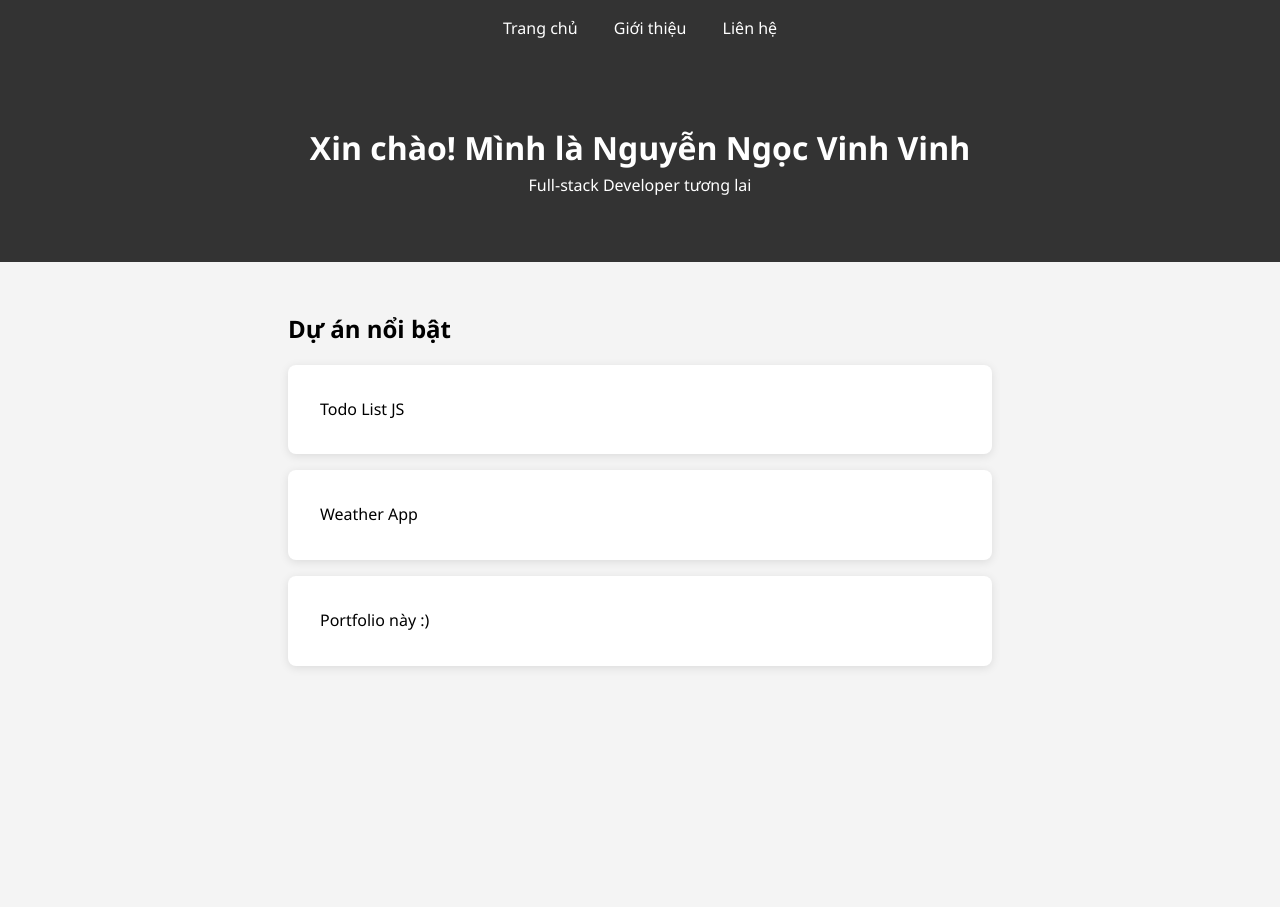
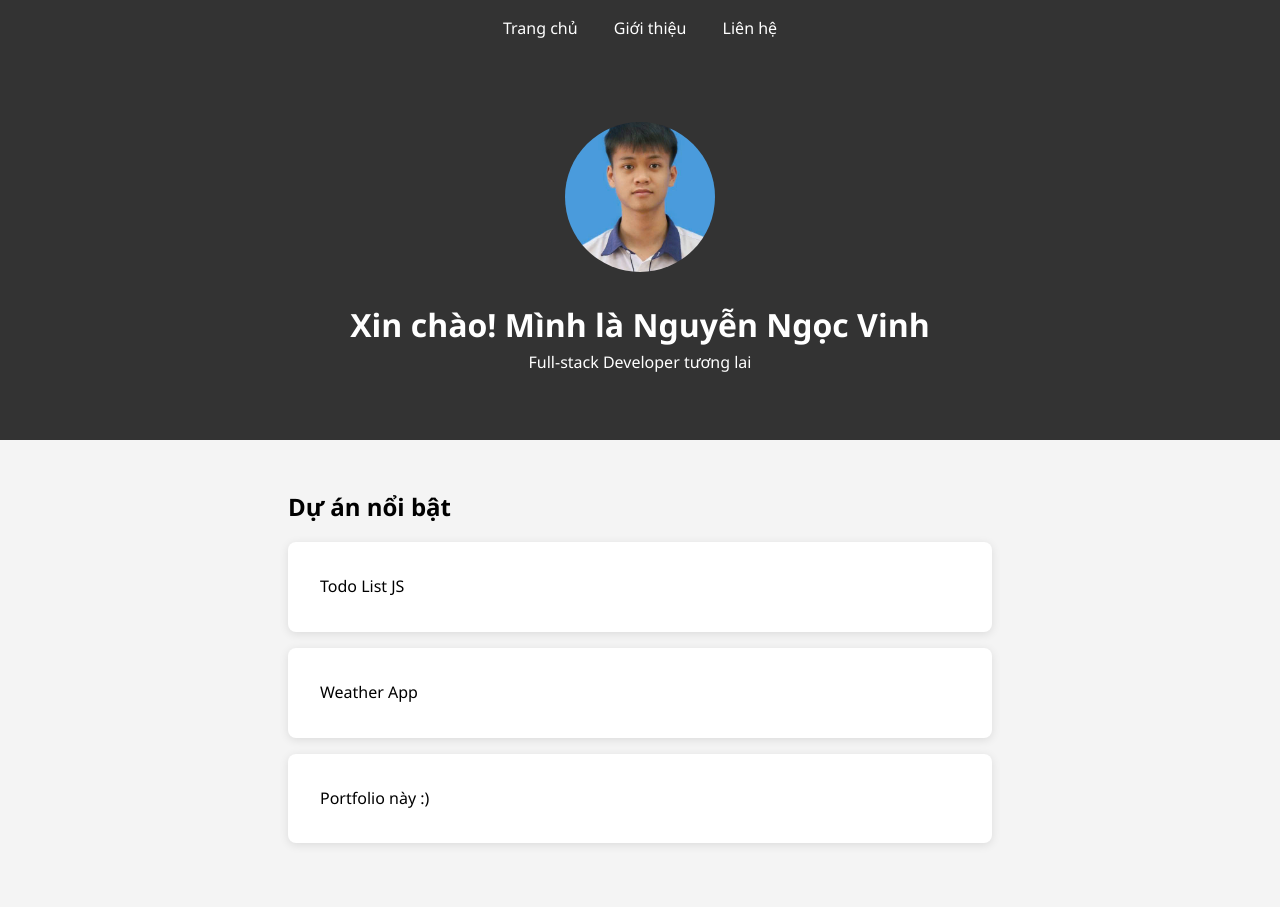
Before and after one commit to ngocvinhnguyen677-ctrl/my-portfolio, a plain HTML site: page index.html in a window 1280 px wide. Before the commit the page ends 800 px from the top, so only its background shows below. Drawn offline with Linux system fonts and the light colour scheme.

Commit message:
them hinh chan dung trang chu

```diff
--- a/css/style.css
+++ b/css/style.css
@@ -1,6 +1,6 @@
 * { margin: 0; padding: 0; box-sizing: border-box; }
 body {
-    font-family: 'Segoe UI', sans-serif; /* Lỗi đã sửa tại đây */
+    font-family: 'Segoe UI', sans-serif;
     line-height: 1.6;
     background: #f4f4f4;
 }
--- a/index.html
+++ b/index.html
@@ -15,8 +15,8 @@ initial-scale=1.0">
     </nav>
 
     <header>
-        <h1>Xin chào! Mình là Nguyễn Ngọc Vinh
-Vinh</h1>
+        <img src="images/avatar.jpg" alt="Hình chân dung của Nguyễn Ngọc Vinh" style="width: 150px; height: 150px; object-fit: cover; border-radius: 50%; margin-bottom: 20px;">
+        <h1>Xin chào! Mình là Nguyễn Ngọc Vinh</h1>
         <p>Full-stack Developer tương
 lai</p>
     </header>
```
